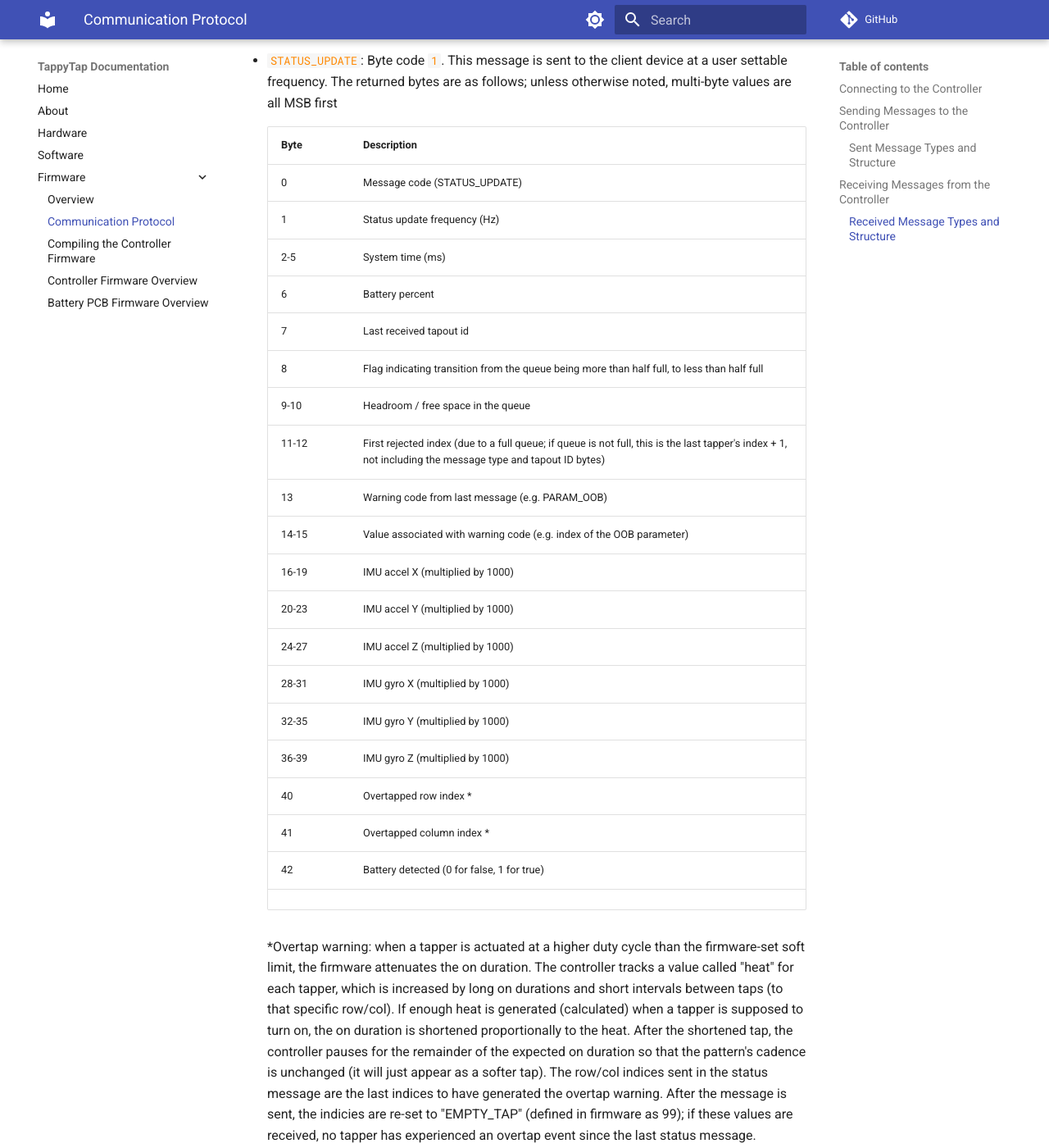
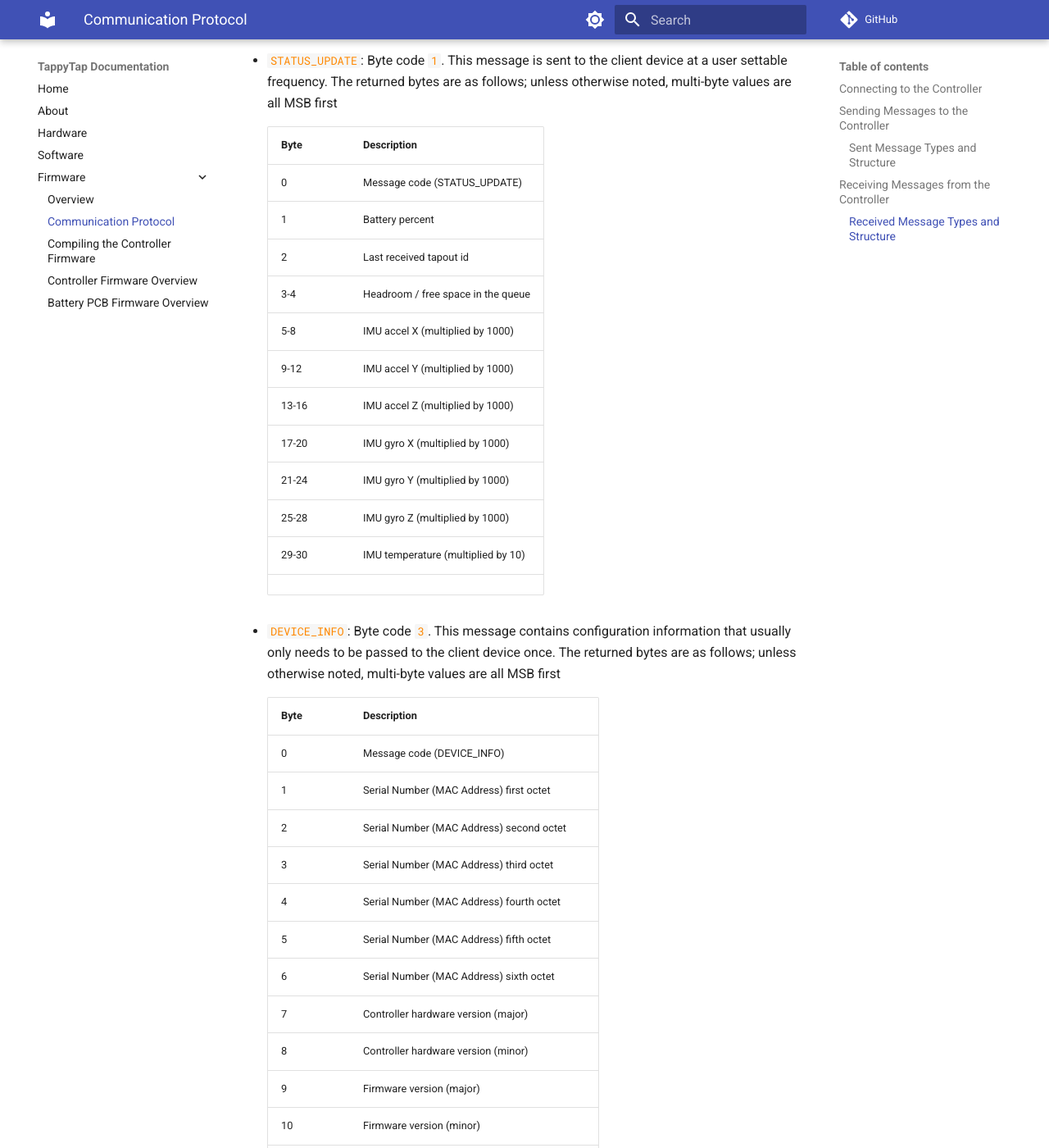
Before and after one commit to 0102io/docs, an MkDocs documentation site: the page built from docs/fwdocs/protocol.md, in a window 1280 px wide and 1400 px high, scrolled down 1811 px. Shown: the whole window at 82% size. Built offline with MkDocs 1.6.1 and Material for MkDocs 9.7.7, drawn with Linux system fonts in a browser that asks for light colours; comment, search, counter and statistics services are not loaded.

Commit message:
updated protocol for new-status-msg branch; todos added for controller; small edit to compiling.md

```diff
--- a/docs/fwdocs/protocol.md
+++ b/docs/fwdocs/protocol.md
@@ -65,27 +65,17 @@ The client device should monitor the characteristic with UUID `d036e381-fd38-437
     | Byte | Description |
     |---|---|
     | 0 | Message code (STATUS_UPDATE) |
-    | 1 | Status update frequency (Hz) |
-    | 2-5 | System time (ms) |
-    | 6 | Battery percent |
-    | 7 | Last received tapout id |
-    | 8 | Flag indicating transition from the queue being more than half full, to less than half full |
-    | 9-10 | Headroom / free space in the queue |
-    | 11-12 | First rejected index (due to a full queue; if queue is not full, this is the last tapper's index + 1, not including the message type and tapout ID bytes) |
-    | 13 | Warning code from last message (e.g. PARAM_OOB) |
-    | 14-15 | Value associated with warning code (e.g. index of the OOB parameter) |
-    | 16-19 | IMU accel X (multiplied by 1000) |
-    | 20-23 | IMU accel Y (multiplied by 1000) |
-    | 24-27 | IMU accel Z (multiplied by 1000) |
-    | 28-31 | IMU gyro X (multiplied by 1000) |
-    | 32-35 | IMU gyro Y (multiplied by 1000) |
-    | 36-39 | IMU gyro Z (multiplied by 1000) |
-    | 40 | Overtapped row index * |
-    | 41 | Overtapped column index * |
-    | 42 | Battery detected (0 for false, 1 for true) |
+    | 1 | Battery percent |
+    | 2 | Last received tapout id |
+    | 3-4 | Headroom / free space in the queue |
+    | 5-8 | IMU accel X (multiplied by 1000) |
+    | 9-12 | IMU accel Y (multiplied by 1000) |
+    | 13-16 | IMU accel Z (multiplied by 1000) |
+    | 17-20 | IMU gyro X (multiplied by 1000) |
+    | 21-24 | IMU gyro Y (multiplied by 1000) |
+    | 25-28 | IMU gyro Z (multiplied by 1000) |
+    | 29-30 | IMU temperature (multiplied by 10) |
     <!-- note: when reading from the status update function, remember that an additional byte is added (the message code) -->
-
-    *Overtap warning: when a tapper is actuated at a higher duty cycle than the firmware-set soft limit, the firmware attenuates the on duration. The controller tracks a value called "heat" for each tapper, which is increased by long on durations and short intervals between taps (to that specific row/col). If enough heat is generated (calculated) when a tapper is supposed to turn on, the on duration is shortened proportionally to the heat. After the shortened tap, the controller pauses for the remainder of the expected on duration so that the pattern's cadence is unchanged (it will just appear as a softer tap). The row/col indices sent in the status message are the last indices to have generated the overtap warning. After the message is sent, the indicies are re-set to "EMPTY_TAP" (defined in firmware as 99); if these values are received, no tapper has experienced an overtap event since the last status message.
 
 - `DEVICE_INFO`: Byte code `3`. This message contains configuration information that usually only needs to be passed to the client device once. The returned bytes are as follows; unless otherwise noted, multi-byte values are all MSB first
 
```
Also changed, not shown: docs/fwdocs/compiling.md (+1 -1 lines), docs/fwdocs/controllerfw.md (+2 -0 lines).
